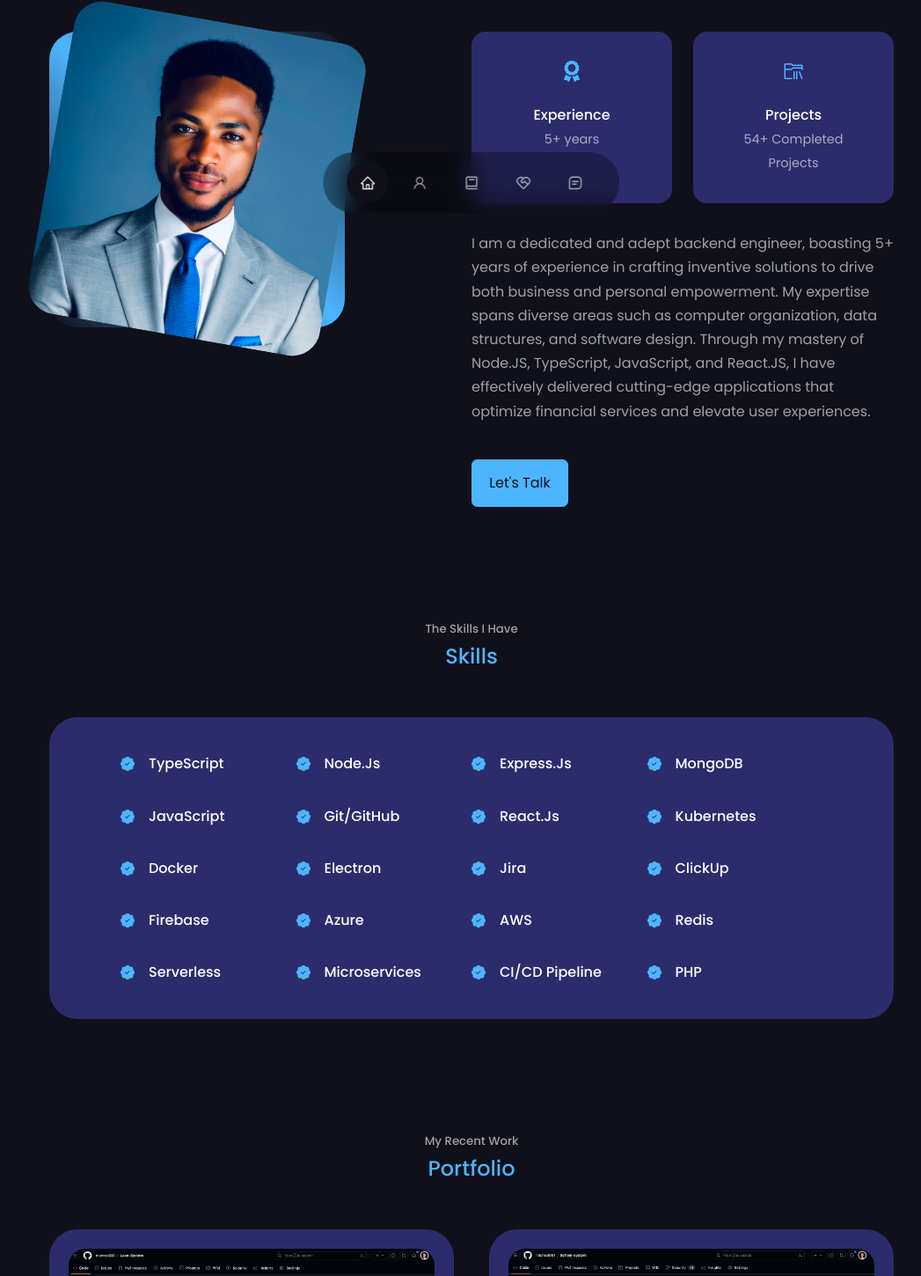
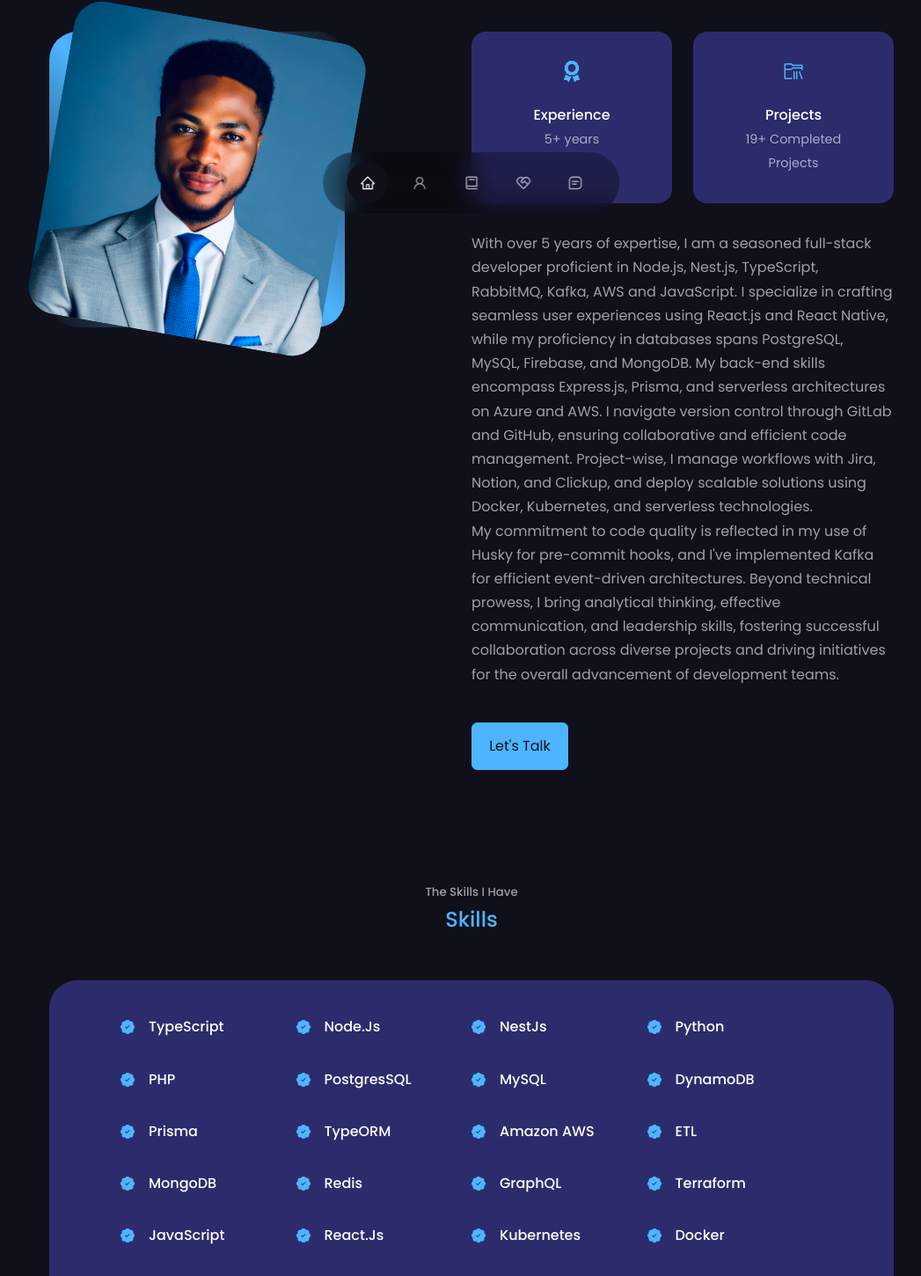
Before and after one commit to micheal081/michealdev, a React (Create React App) app: page / in a window 1280 px wide. Shown: the part 526-1976 px from the top of the page at 88% size, without its empty margins (104-1151 px from the left). Built offline with nearby package versions, Linux system fonts and the light colour scheme.

Commit message:
update skills

```diff
--- a/src/components/experience/Experience.jsx
+++ b/src/components/experience/Experience.jsx
@@ -54,7 +54,43 @@ const Experience = () => {
             </article>
             <article className="experience__details">
               <BsFillPatchCheckFill className="experience__details-icon" />
-              <h4>Express.Js</h4>
+              <h4>NestJs</h4>
+            </article>
+            <article className="experience__details">
+              <BsFillPatchCheckFill className="experience__details-icon" />
+              <h4>Python</h4>
+            </article>
+            <article className="experience__details">
+              <BsFillPatchCheckFill className="experience__details-icon" />
+              <h4>PHP</h4>
+            </article>
+            <article className="experience__details">
+              <BsFillPatchCheckFill className="experience__details-icon" />
+              <h4>PostgresSQL</h4>
+            </article>
+            <article className="experience__details">
+              <BsFillPatchCheckFill className="experience__details-icon" />
+              <h4>MySQL</h4>
+            </article>
+            <article className="experience__details">
+              <BsFillPatchCheckFill className="experience__details-icon" />
+              <h4>DynamoDB</h4>
+            </article>
+            <article className="experience__details">
+              <BsFillPatchCheckFill className="experience__details-icon" />
+              <h4>Prisma</h4>
+            </article>
+            <article className="experience__details">
+              <BsFillPatchCheckFill className="experience__details-icon" />
+              <h4>TypeORM</h4>
+            </article>
+            <article className="experience__details">
+              <BsFillPatchCheckFill className="experience__details-icon" />
+              <h4>Amazon AWS</h4>
+            </article>
+            <article className="experience__details">
+              <BsFillPatchCheckFill className="experience__details-icon" />
+              <h4>ETL</h4>
             </article>
             <article className="experience__details">
               <BsFillPatchCheckFill className="experience__details-icon" />
@@ -62,11 +98,19 @@ const Experience = () => {
             </article>
             <article className="experience__details">
               <BsFillPatchCheckFill className="experience__details-icon" />
-              <h4>JavaScript</h4>
+              <h4>Redis</h4>
             </article>
             <article className="experience__details">
               <BsFillPatchCheckFill className="experience__details-icon" />
-              <h4>Git/GitHub</h4>
+              <h4>GraphQL</h4>
+            </article>
+            <article className="experience__details">
+              <BsFillPatchCheckFill className="experience__details-icon" />
+              <h4>Terraform</h4>
+            </article>
+            <article className="experience__details">
+              <BsFillPatchCheckFill className="experience__details-icon" />
+              <h4>JavaScript</h4>
             </article>
             <article className="experience__details">
               <BsFillPatchCheckFill className="experience__details-icon" />
@@ -82,31 +126,11 @@ const Experience = () => {
             </article>
             <article className="experience__details">
               <BsFillPatchCheckFill className="experience__details-icon" />
-              <h4>Electron</h4>
-            </article>
-            <article className="experience__details">
-              <BsFillPatchCheckFill className="experience__details-icon" />
-              <h4>Jira</h4>
-            </article>
-            <article className="experience__details">
-              <BsFillPatchCheckFill className="experience__details-icon" />
-              <h4>ClickUp</h4>
-            </article>
-            <article className="experience__details">
-              <BsFillPatchCheckFill className="experience__details-icon" />
               <h4>Firebase</h4>
             </article>
             <article className="experience__details">
               <BsFillPatchCheckFill className="experience__details-icon" />
               <h4>Azure</h4>
-            </article>
-            <article className="experience__details">
-              <BsFillPatchCheckFill className="experience__details-icon" />
-              <h4>AWS</h4>
-            </article>
-            <article className="experience__details">
-              <BsFillPatchCheckFill className="experience__details-icon" />
-              <h4>Redis</h4>
             </article>
             <article className="experience__details">
               <BsFillPatchCheckFill className="experience__details-icon" />
@@ -122,7 +146,7 @@ const Experience = () => {
             </article>
             <article className="experience__details">
               <BsFillPatchCheckFill className="experience__details-icon" />
-              <h4>PHP</h4>
+              <h4>React Native</h4>
             </article>
           </div>
         </div>
--- a/src/components/intro/Intro.jsx
+++ b/src/components/intro/Intro.jsx
@@ -1,8 +1,8 @@
-import React from 'react';
-import { FaAward } from 'react-icons/fa';
-import { VscFolderLibrary } from 'react-icons/vsc';
-import ME from '../../assets/me.jpg';
-import './intro.css';
+import React from "react";
+import { FaAward } from "react-icons/fa";
+import { VscFolderLibrary } from "react-icons/vsc";
+import ME from "../../assets/me.jpg";
+import "./intro.css";
 
 const Intro = () => {
   return (
@@ -25,15 +25,35 @@ const Intro = () => {
             <article className="about__card">
               <VscFolderLibrary className="about__icon" />
               <h5>Projects</h5>
-              <small>54+ Completed Projects</small>
+              <small>19+ Completed Projects</small>
             </article>
           </div>
-          <p>I am a dedicated and adept backend engineer, boasting 5+ years of experience in crafting inventive solutions to drive both business and personal empowerment. My expertise spans diverse areas such as computer organization, data structures, and software design. Through my mastery of Node.JS, TypeScript, JavaScript, and React.JS, I have effectively delivered cutting-edge applications that optimize financial services and elevate user experiences.</p>
-          <a href="#contact" className="btn btn-primary">Let's Talk</a>
+          <p>
+            With over 5 years of expertise, I am a seasoned full-stack developer
+            proficient in Node.js, Nest.js, TypeScript, RabbitMQ, Kafka, AWS and
+            JavaScript. I specialize in crafting seamless user experiences using
+            React.js and React Native, while my proficiency in databases spans
+            PostgreSQL, MySQL, Firebase, and MongoDB. My back-end skills
+            encompass Express.js, Prisma, and serverless architectures on Azure
+            and AWS. I navigate version control through GitLab and GitHub,
+            ensuring collaborative and efficient code management. Project-wise,
+            I manage workflows with Jira, Notion, and Clickup, and deploy
+            scalable solutions using Docker, Kubernetes, and serverless
+            technologies. <br></br>My commitment to code quality is reflected in
+            my use of Husky for pre-commit hooks, and I've implemented Kafka for
+            efficient event-driven architectures. Beyond technical prowess, I
+            bring analytical thinking, effective communication, and leadership
+            skills, fostering successful collaboration across diverse projects
+            and driving initiatives for the overall advancement of development
+            teams.
+          </p>
+          <a href="#contact" className="btn btn-primary">
+            Let's Talk
+          </a>
         </div>
       </div>
     </section>
-  )
-}
+  );
+};
 
-export default Intro
+export default Intro;
```
